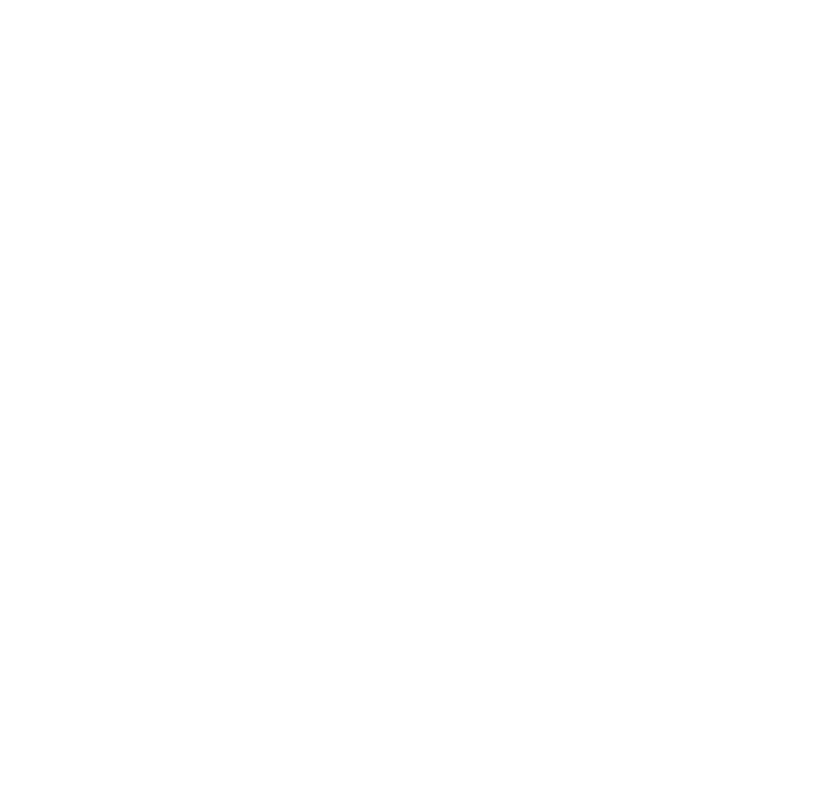
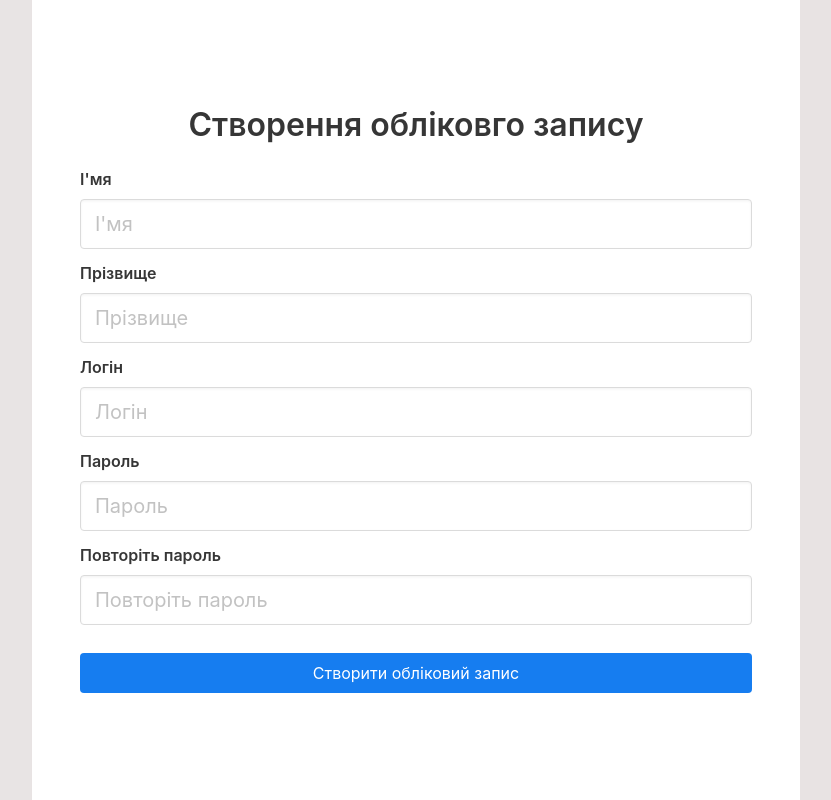
Before and after one commit to viktorChubyrka/testing-app-front, a Vue app: page /registration in a window 1280 px wide. Shown: the whole page, without its empty margins (224-1055 px from the left). Built offline with nearby package versions, Linux system fonts and the light colour scheme.

Commit message:
add-registration-and-login-form

```diff
--- a/public/index.html
+++ b/public/index.html
@@ -5,6 +5,8 @@
     <meta http-equiv="X-UA-Compatible" content="IE=edge">
     <meta name="viewport" content="width=device-width,initial-scale=1.0">
     <link rel="icon" href="<%= BASE_URL %>favicon.ico">
+   <link rel="stylesheet" href="https://cdn.materialdesignicons.com/2.5.94/css/materialdesignicons.min.css">
+
     <title><%= htmlWebpackPlugin.options.title %></title>
   </head>
   <body>
--- /dev/null
+++ b/src/components/AddFile.vue
@@ -0,0 +1,74 @@
+<template>
+  <section class="hero is-fullheight">
+    <div class="hero-head">
+      <div class="columns is-vcentered">
+        <div class="column">
+          <div class="field">
+            <label class="label">Дисципліна</label>
+            <div class="control">
+              <input class="input is-medium" type="text" placeholder="Дисципліна" />
+            </div>
+          </div>
+        </div>
+        <div class="column">
+          <div class="field">
+            <label class="label">Тема</label>
+            <div class="control">
+              <input class="input is-medium" type="text" placeholder="Тема" />
+            </div>
+          </div>
+        </div>
+        <div class="column is-vcentered">
+          <label class="label">Рівень складності</label>
+          <b-rate v-model="it" size="is-medium"></b-rate>
+        </div>
+      </div>
+    </div>
+    <div class="hero-body">
+      <div class="container">
+        <div class="tags">
+          <span v-for="(file, index) in dropFiles" :key="index" class="tag is-primary">
+            {{file.name}}
+            <button
+              class="delete is-small"
+              type="button"
+              @click="deleteDropFile(index)"
+            ></button>
+          </span>
+        </div>
+        <b-upload v-model="dropFiles" multiple drag-drop>
+          <section class="section">
+            <div class="content has-text-centered">
+              <p>
+                <b-icon icon="upload" size="is-large"></b-icon>
+              </p>
+              <p>Drop your files here or click to upload</p>
+            </div>
+          </section>
+        </b-upload>
+      </div>
+    </div>
+  </section>
+</template>
+<script>
+export default {
+  data() {
+    return {
+      it: 0,
+      number: 0,
+      dropFiles: []
+    };
+  },
+  methods: {
+    deleteDropFile(index) {
+      this.dropFiles.splice(index, 1);
+    }
+  }
+};
+</script>
+<style >
+.hero-body {
+  width: 40%;
+  margin: auto;
+}
+</style>
--- a/src/router/index.js
+++ b/src/router/index.js
@@ -1,14 +1,28 @@
 import Vue from "vue";
 import VueRouter from "vue-router";
+
+import StartPage from "../views/StartPage.vue";
+import Registration from "../views/Registration.vue";
+import UserRoom from "../views/UserRoom.vue";
 
 Vue.use(VueRouter);
 
 const routes = [
-  // {
-  //   path: "/",
-  //   name: "Home",
-  //   component: Home
-  // },
+  {
+    path: "/",
+    name: "StartPAge",
+    component: StartPage,
+  },
+  {
+    path: "/registration",
+    name: "Registration",
+    component: Registration,
+  },
+  {
+    path: "/userRoom",
+    name: "UserRoom",
+    component: UserRoom,
+  },
   // {
   //   path: "/about",
   //   name: "About",
--- /dev/null
+++ b/src/views/Registration.vue
@@ -0,0 +1,52 @@
+<template>
+  <section class="hero is-fullheight">
+    <div class="hero-body">
+      <div class="container">
+        <div class="title has-text-centered">Створення обліковго запису</div>
+        <div class="field">
+          <label class="label">І'мя</label>
+          <div class="control">
+            <input class="input is-medium" type="text" placeholder="І'мя" />
+          </div>
+        </div>
+        <div class="field">
+          <label class="label">Прізвище</label>
+          <div class="control">
+            <input class="input is-medium" type="password" placeholder="Прізвище" />
+          </div>
+        </div>
+        <div class="field">
+          <label class="label">Логін</label>
+          <div class="control">
+            <input class="input is-medium" type="text" placeholder="Логін" />
+          </div>
+        </div>
+        <div class="field">
+          <label class="label">Пароль</label>
+          <div class="control">
+            <input class="input is-medium" type="password" placeholder="Пароль" />
+          </div>
+        </div>
+        <div class="field">
+          <label class="label">Повторіть пароль</label>
+          <div class="control">
+            <input class="input is-medium" type="password" placeholder="Повторіть пароль" />
+          </div>
+        </div>
+        <div class="buttons">
+          <b-button type="is-info" style="margin-top:1rem" expanded>Створити обліковий запис</b-button>
+        </div>
+      </div>
+    </div>
+  </section>
+</template>
+<style scoped>
+.hero-body {
+  width: 60%;
+  margin: auto;
+  background-color: white;
+}
+.hero {
+  background-color: rgba(216, 208, 208, 0.585);
+}
+</style>
--- /dev/null
+++ b/src/views/StartPage.vue
@@ -0,0 +1,43 @@
+<template>
+  <section class="hero is-fullheight">
+    <div class="hero-body">
+      <div class="container">
+        <div class="title has-text-centered">Увійти в особистий кабінет</div>
+        <div class="field">
+          <label class="label">Логін</label>
+          <div class="control has-icons-left">
+            <input class="input is-medium" type="text" placeholder="Логін" />
+            <span class="icon is-left">
+              <b-icon icon="account"></b-icon>
+            </span>
+          </div>
+        </div>
+        <div class="field">
+          <label class="label">Пароль</label>
+          <div class="control has-icons-left">
+            <input class="input is-medium" type="password" placeholder="Пароль" />
+            <span class="icon is-left">
+              <b-icon icon="lock"></b-icon>
+            </span>
+          </div>
+        </div>
+        <div class="buttons">
+          <b-button type="is-info" style="margin-top:1rem" expanded>Увійти</b-button>
+        </div>
+        <div class="suptitle has-text-centered">
+          <router-link to="/registration">Зареєструватися</router-link>
+        </div>
+      </div>
+    </div>
+  </section>
+</template>
+<style scoped>
+.hero-body {
+  width: 60%;
+  margin: auto;
+  background-color: white;
+}
+.hero {
+  background-color: rgba(216, 208, 208, 0.585);
+}
+</style>
--- /dev/null
+++ b/src/views/UserRoom.vue
@@ -0,0 +1,32 @@
+<template>
+  <section class="container-main">
+    <div class="container is-fullheight">
+      <b-tabs type="is-boxed" size="is-medium" expanded>
+        <b-tab-item icon="file-plus" label="Додати новий файл">
+          <AddFile />
+        </b-tab-item>
+        <b-tab-item icon="brain" label="Створити тест"></b-tab-item>
+        <b-tab-item icon="clipboard" label="Результати опитувань"></b-tab-item>
+      </b-tabs>
+    </div>
+  </section>
+</template>
+<script>
+import AddFile from "../components/AddFile.vue";
+
+export default {
+  components: { AddFile }
+};
+</script>
+<style scoped >
+.container-main {
+  width: 100%;
+
+  background-color: rgba(216, 208, 208, 0.585);
+}
+.container {
+  width: 80%;
+  margin: auto;
+  background-color: white;
+}
+</style>
```
Also changed, not shown: src/main.js (+4 -4 lines), public/2.png (added).
